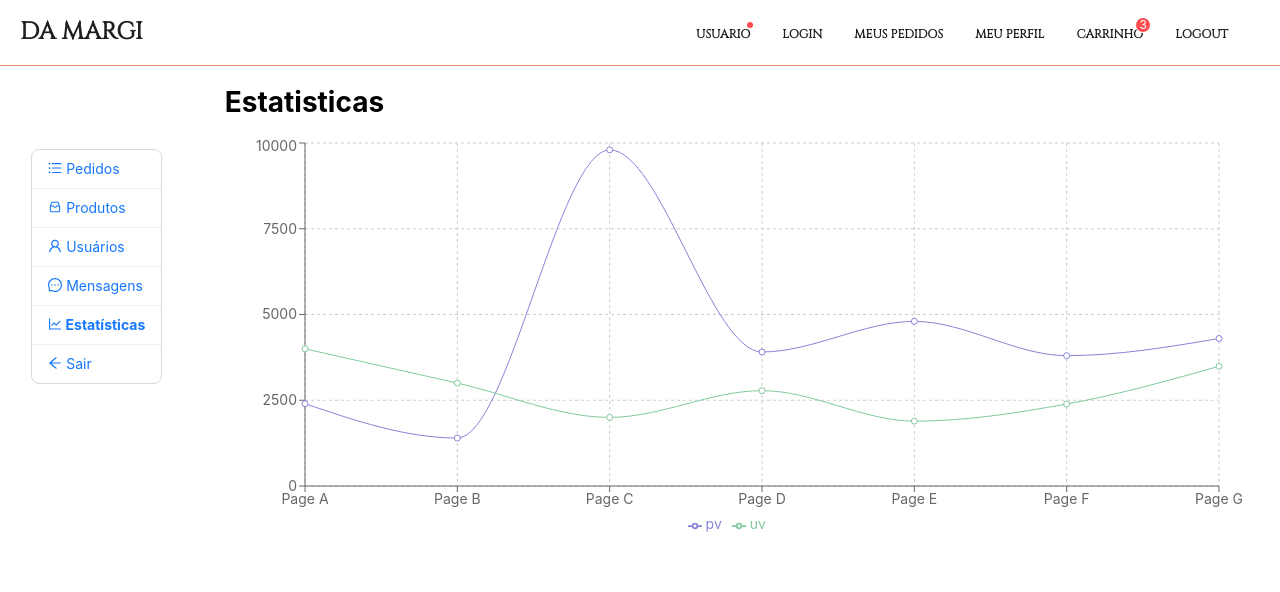
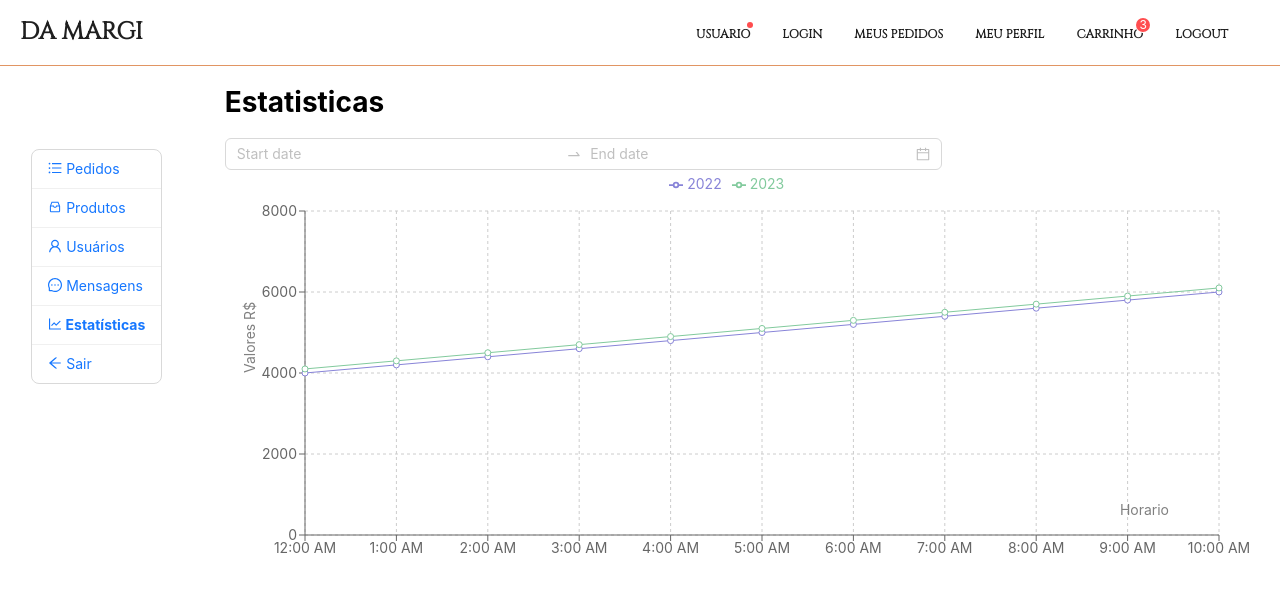
Before and after one commit to guibeutler/MERN-Stack-Project-E-commerce, a React (Create React App) app in the folder frontend/: page /admin/analytics in a window 1280 px wide. Shown: the top 592 px of the page. Built offline with nearby package versions, Linux system fonts and the light colour scheme; a web font is replaced by a local one.

Commit message:
finish analytics page for admin

```diff
--- a/frontend/src/screens/admin/AdminAnalytics/index.tsx
+++ b/frontend/src/screens/admin/AdminAnalytics/index.tsx
@@ -1,5 +1,5 @@
 import React from 'react'
-import { Col, Row } from 'antd'
+import { Col, DatePicker, Input, Row } from 'antd'
 import {
 	LineChart,
 	Line,
@@ -15,46 +15,59 @@ import AdminNavbar from '@components/AdminNavbar'
 function AdminAnalytics() {
 	const data = [
 		{
-			name: 'Page A',
-			uv: 4000,
-			pv: 2400,
-			amt: 2400,
+			name: '12:00 AM',
+			'2022': 4000,
+			'2023': 4100,
 		},
 		{
-			name: 'Page B',
-			uv: 3000,
-			pv: 1398,
-			amt: 2210,
+			name: '1:00 AM',
+			'2022': 4200,
+			'2023': 4300,
 		},
 		{
-			name: 'Page C',
-			uv: 2000,
-			pv: 9800,
-			amt: 2290,
+			name: '2:00 AM',
+			'2022': 4400,
+			'2023': 4500,
 		},
 		{
-			name: 'Page D',
-			uv: 2780,
-			pv: 3908,
-			amt: 2000,
+			name: '3:00 AM',
+			'2022': 4600,
+			'2023': 4700,
 		},
 		{
-			name: 'Page E',
-			uv: 1890,
-			pv: 4800,
-			amt: 2181,
+			name: '4:00 AM',
+			'2022': 4800,
+			'2023': 4900,
 		},
 		{
-			name: 'Page F',
-			uv: 2390,
-			pv: 3800,
-			amt: 2500,
+			name: '5:00 AM',
+			'2022': 5000,
+			'2023': 5100,
 		},
 		{
-			name: 'Page G',
-			uv: 3490,
-			pv: 4300,
-			amt: 2100,
+			name: '6:00 AM',
+			'2022': 5200,
+			'2023': 5300,
+		},
+		{
+			name: '7:00 AM',
+			'2022': 5400,
+			'2023': 5500,
+		},
+		{
+			name: '8:00 AM',
+			'2022': 5600,
+			'2023': 5700,
+		},
+		{
+			name: '9:00 AM',
+			'2022': 5800,
+			'2023': 5900,
+		},
+		{
+			name: '10:00 AM',
+			'2022': 6000,
+			'2023': 6100,
 		},
 	]
 
@@ -71,6 +84,9 @@ function AdminAnalytics() {
 			</Col>
 			<Col style={{ width: '80%', height: '50vh' }}>
 				<h1>Estatisticas</h1>
+				<Input.Group compact>
+					<DatePicker.RangePicker style={{ width: '70%' }} />
+				</Input.Group>
 				<ResponsiveContainer width="100%" height="100%">
 					<LineChart
 						width={500}
@@ -84,17 +100,31 @@ function AdminAnalytics() {
 						}}
 					>
 						<CartesianGrid strokeDasharray="3 3" />
-						<XAxis dataKey="name" />
-						<YAxis />
+						<XAxis
+							dataKey="name"
+							label={{
+								value: 'Horario',
+								offset: 50,
+								position: 'insideBottomRight',
+							}}
+							allowDuplicatedCategory={false}
+						/>
+						<YAxis
+							label={{
+								value: 'Valores R$',
+								angle: -90,
+								position: 'insideLeft',
+							}}
+						/>
 						<Tooltip />
-						<Legend />
+						<Legend verticalAlign="top" height={36} />
 						<Line
 							type="monotone"
-							dataKey="pv"
+							dataKey="2022"
 							stroke="#8884d8"
 							activeDot={{ r: 8 }}
 						/>
-						<Line type="monotone" dataKey="uv" stroke="#82ca9d" />
+						<Line type="monotone" dataKey="2023" stroke="#82ca9d" />
 					</LineChart>
 				</ResponsiveContainer>
 			</Col>
```
